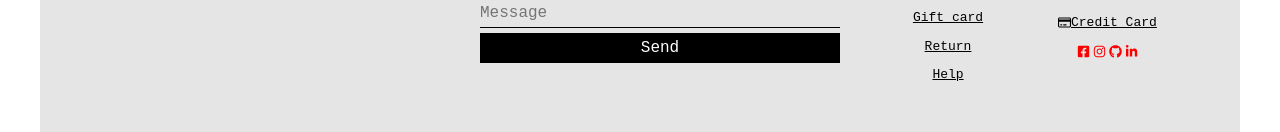
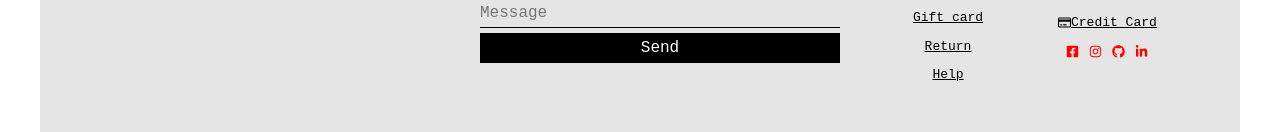
Before and after one commit to Razo0088/Project-5, a React app in the folder my_app/: page / in a window 1280 px wide. Shown: the part 1787-1919 px from the top of the page. Built offline with nearby package versions, Linux system fonts and the light colour scheme; no server answers.

Commit message:
Update contact.scss

```diff
--- a/my_app/src/component/main/Contact/contact.scss
+++ b/my_app/src/component/main/Contact/contact.scss
@@ -131,7 +131,7 @@
     }}
     .social{
         display: flex;
-        gap: 3px;
+        gap: 10px;
         svg{
             color:red;
             &:hover {
```
